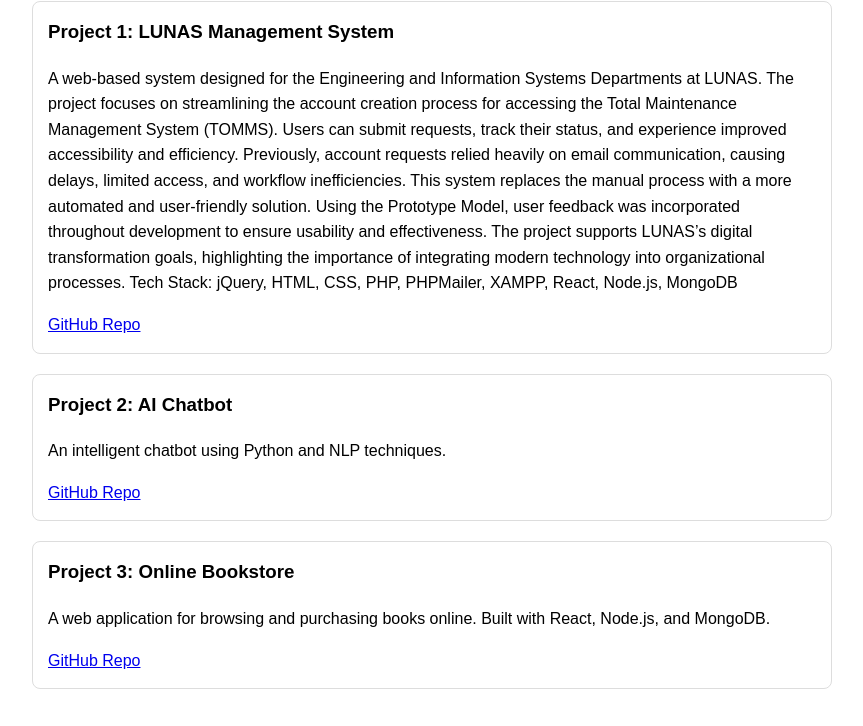
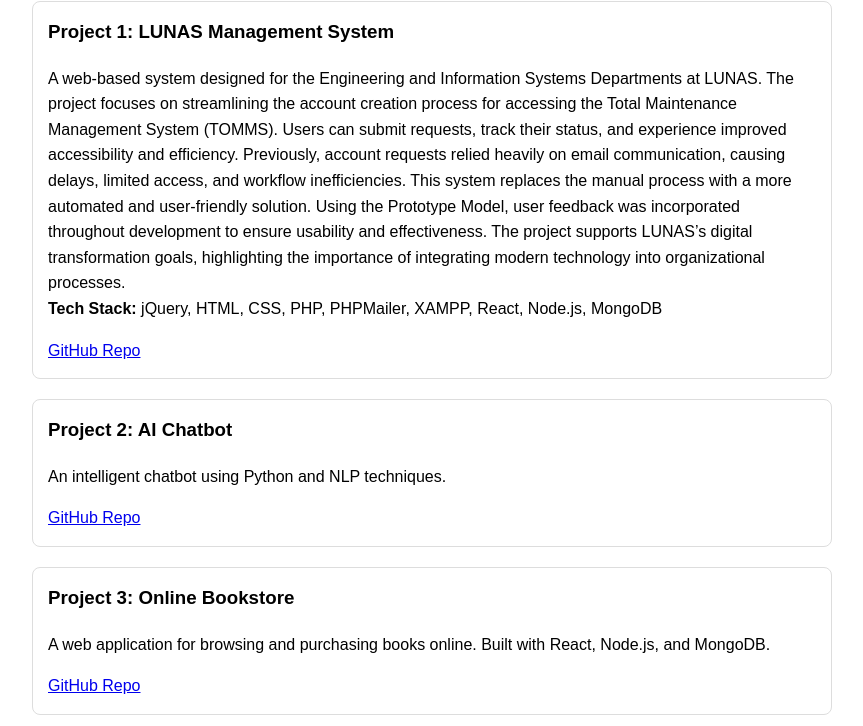
Before and after one commit to Belllesssss/portfolio, a plain HTML site: page index.html in a window 1280 px wide. Shown: the part 780-1506 px from the top of the page, without its empty margins (208-1071 px from the left). Drawn offline with Linux system fonts and the light colour scheme.

Commit message:
Update index.html

```diff
--- a/index.html
+++ b/index.html
@@ -39,8 +39,7 @@
       <p>A web-based system designed for the Engineering and Information Systems Departments at LUNAS. The project focuses on streamlining the account creation process for accessing the Total Maintenance Management System (TOMMS). Users can submit requests, track their status, and experience improved accessibility and efficiency.
           Previously, account requests relied heavily on email communication, causing delays, limited access, and workflow inefficiencies. This system replaces the manual process with a more automated and user-friendly solution. Using the Prototype Model, user feedback was incorporated throughout development to ensure usability and effectiveness.
           The project supports LUNAS’s digital transformation goals, highlighting the importance of integrating modern technology into organizational processes.
-
-          Tech Stack: jQuery, HTML, CSS, PHP, PHPMailer, XAMPP, React, Node.js, MongoDB
+          <br><strong>Tech Stack:</strong> jQuery, HTML, CSS, PHP, PHPMailer, XAMPP, React, Node.js, MongoDB
       </p>
       <a href="https://github.com/yourusername/project1">GitHub Repo</a>
     </div>
```
